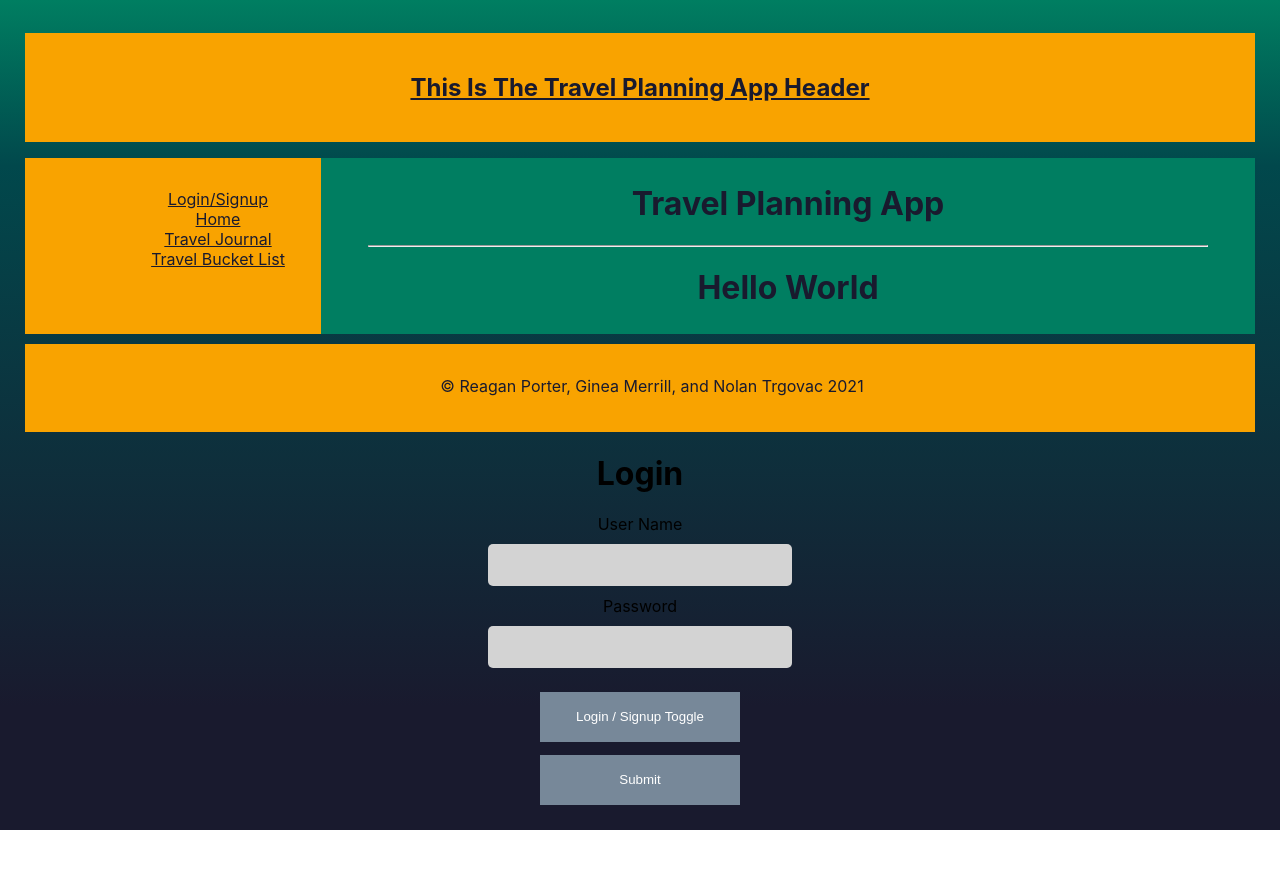
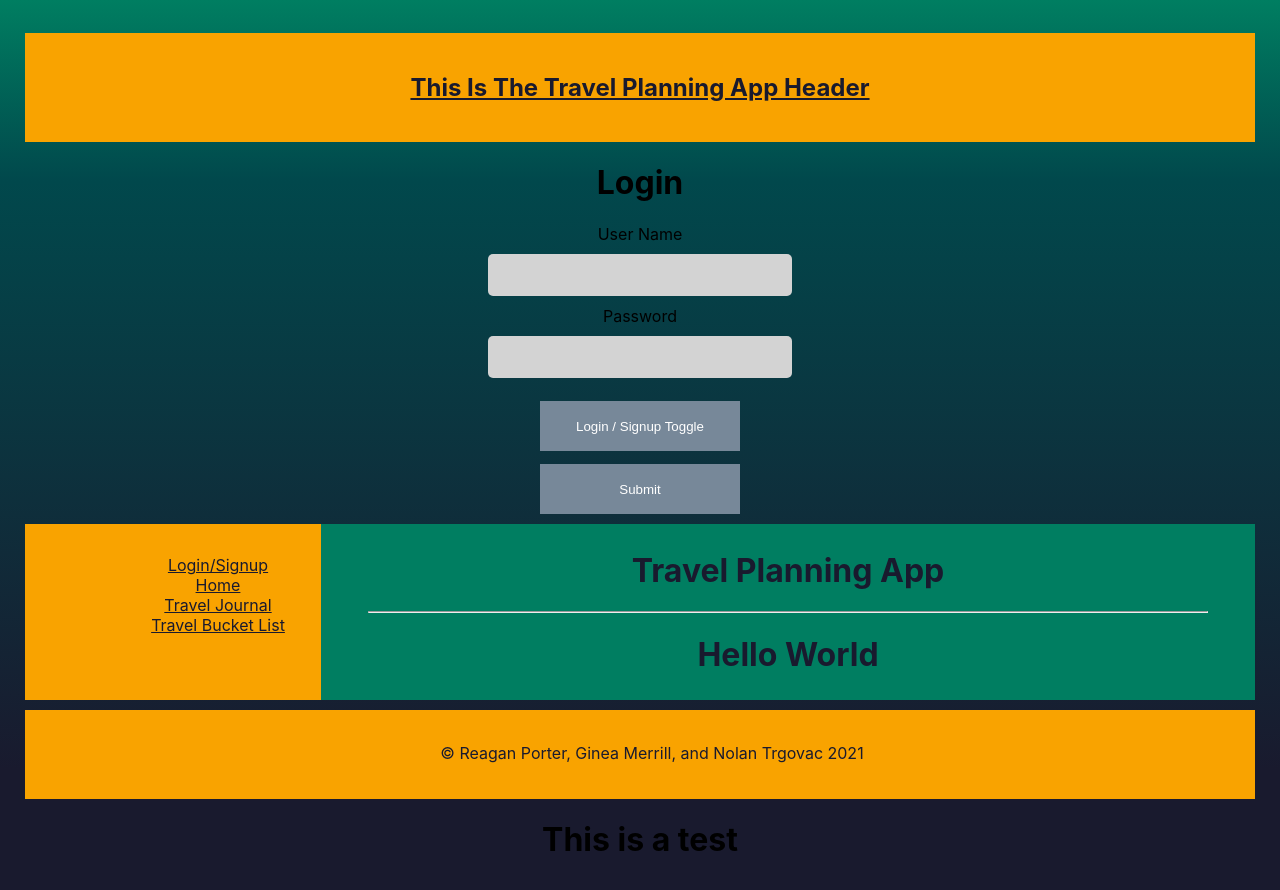
Before and after one commit to reagankporter/Travel-Client, a React (Create React App) app in the folder travel-client/: page / in a window 1280 px wide. Shown: the top 890 px of the page. Before the commit the page ends 830 px from the top, so only its background shows below. Built offline with nearby package versions, Linux system fonts and the light colour scheme.

Commit message:
updated from group files

```diff
--- a/travel-client/package.json
+++ b/travel-client/package.json
@@ -7,6 +7,7 @@
     "@testing-library/react": "^11.2.7",
     "@testing-library/user-event": "^12.8.3",
     "bootstrap": "^5.1.3",
+    "http-server": "^14.0.0",
     "radium": "^0.26.1",
     "react": "^17.0.2",
     "react-dom": "^17.0.2",
--- a/travel-client/src/App.js
+++ b/travel-client/src/App.js
@@ -1,11 +1,11 @@
 import React, { useState, useEffect } from "react";
 import './App.css';
 import Auth from './Components/Auth/Auth'
-import Journal from './Components/Journals/Journals'
-
 import Footer from "./Components/Site/Footer";
 import Header from "./Components/Site/Header";
 import Sidebar from "./Components/Site/Sidebar";
+import Home from "./Components/Site/Home";
+
 import {
   BrowserRouter as Router
 } from 'react-router-dom';
@@ -24,26 +24,26 @@ function App() {
     setSessionToken(newToken);
   };
 
-  const clearLocalStorage = () =>{
-    localStorage.clear();
-    setSessionToken(undefined);
-  };
+  // const clearLocalStorage = () =>{
+  //   localStorage.clear();
+  //   setSessionToken(undefined);
+  // };
 
   const viewConductor = () => {
-    return sessionToken !== undefined ? <Journal sessionToken={sessionToken} /> : <Auth updateLocalStorage={updateLocalStorage} />;
+    return sessionToken !== undefined ? <Home sessionToken={sessionToken} /> : <Auth updateLocalStorage={updateLocalStorage} />;
   };
 
   return (
     <div className="App">
       <Header />
       <Router>
+      {viewConductor()}
         <Sidebar />
       </Router>
       <Footer />
-      {/* <h1>This is a test</h1>
-      {sessionToken} */}
+      <h1>This is a test</h1>
+      {sessionToken}
       {/* <Navbar clearLocalStorage={clearLocalStorage} /> */}
-      {viewConductor()}
     </div>
   );
 }
```
Also changed, not shown: 1 other file (tests, documents, lock files or other folders).
